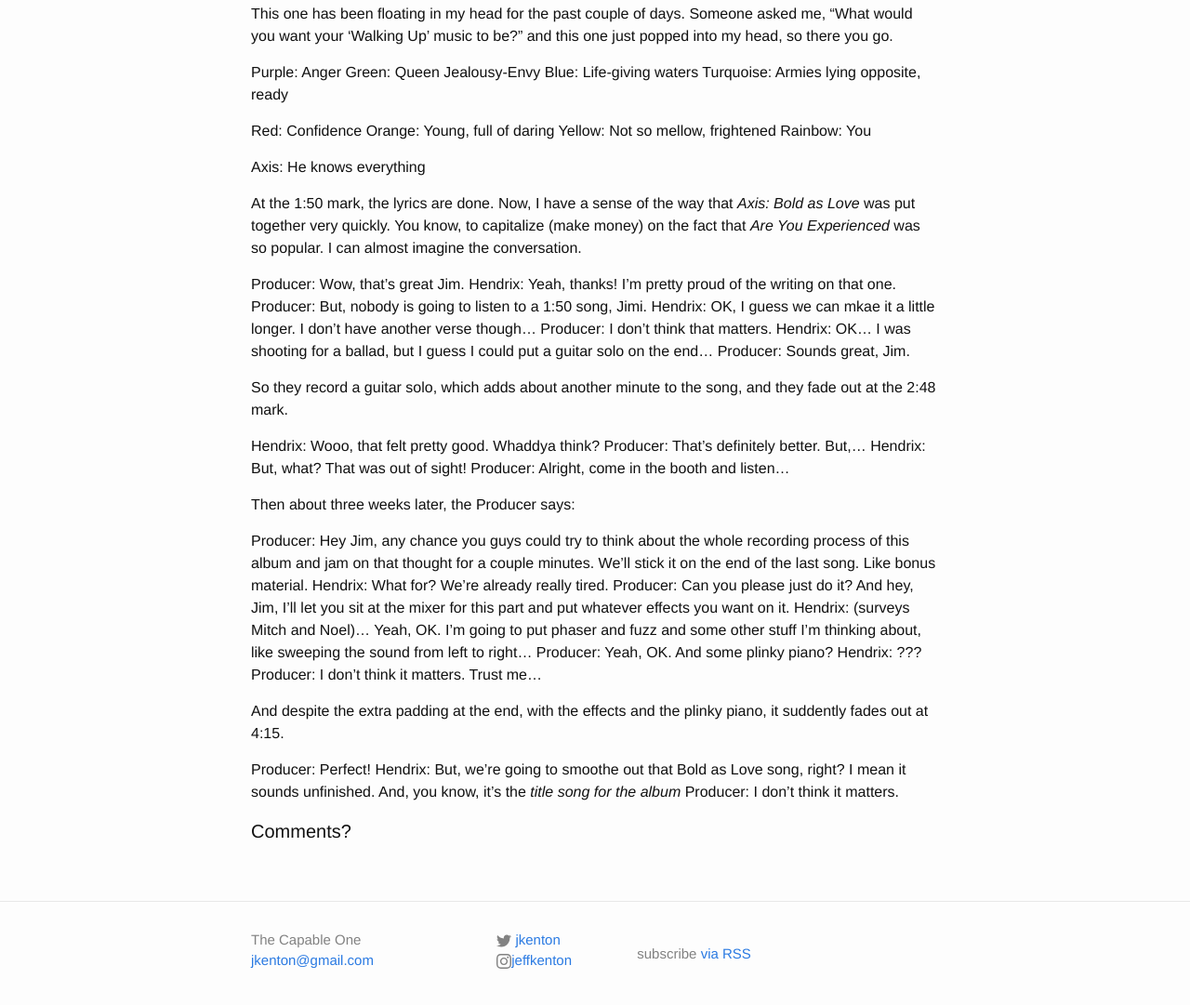
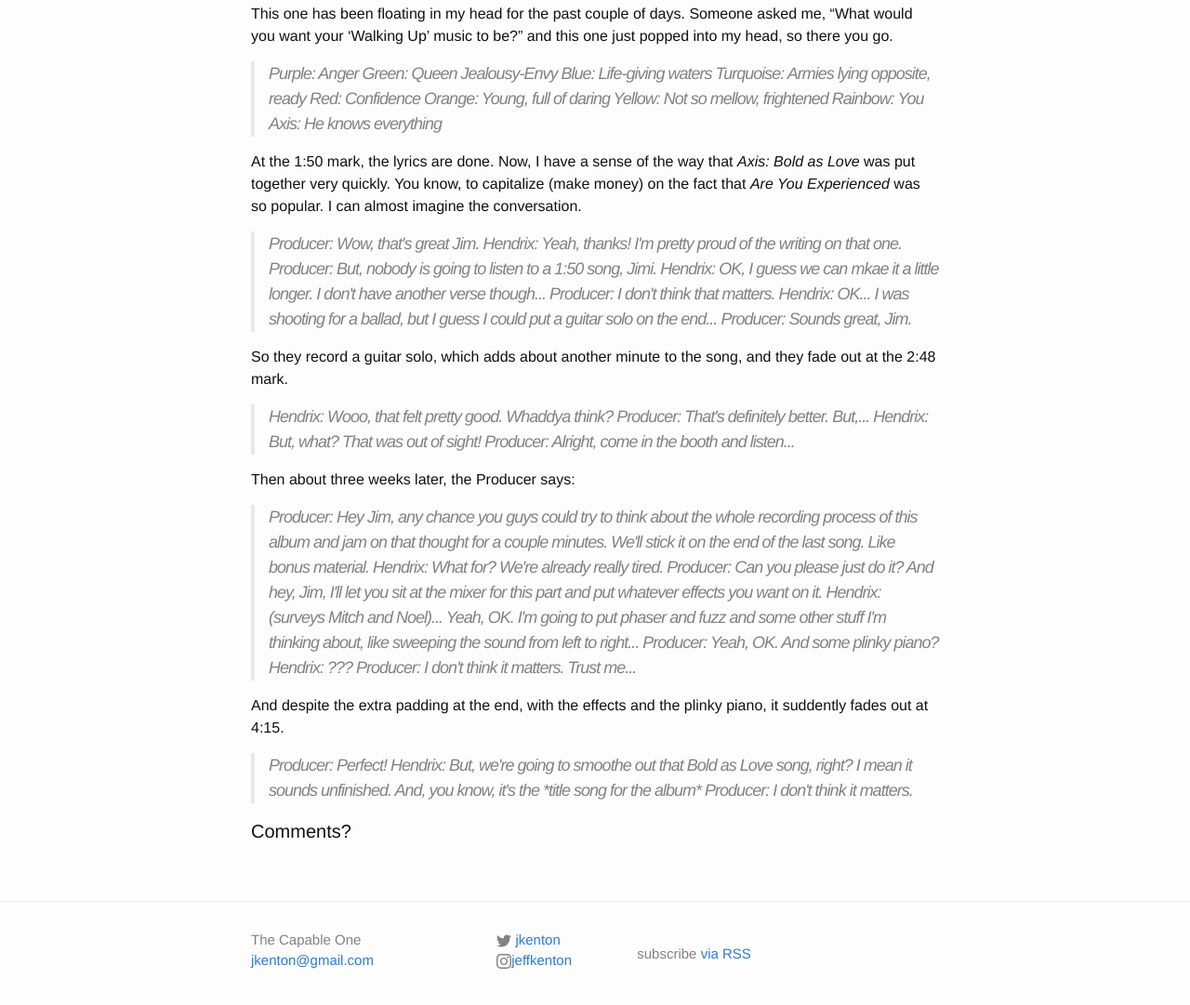
Before and after one commit to jkenton/CapableOne, a Jekyll site: the page built from _posts/2021-06-26-axis-bold-as-love.md, in a window 1280 px wide and 1400 px high, scrolled down 230 px, cut to the strip 295-1376 px from the top of the window. Shown: the whole strip at 93% size. Built offline with Jekyll 4.4.1, drawn with Linux system fonts in a browser that asks for light colours; comment, search, counter and statistics services are not loaded; some of the changed lines change nothing that is shown.

Commit message:
blockquotes

```diff
--- a/_posts/2021-06-26-axis-bold-as-love.md
+++ b/_posts/2021-06-26-axis-bold-as-love.md
@@ -9,47 +9,48 @@
 
 This one has been floating in my head for the past couple of days. Someone asked me, "What would you want your 'Walking Up' music to be?" and this one just popped into my head, so there you go.
 
-Purple: Anger
-Green: Queen Jealousy-Envy
-Blue: Life-giving waters
-Turquoise: Armies lying opposite, ready
-
-Red: Confidence
-Orange: Young, full of daring
-Yellow: Not so mellow, frightened
-Rainbow: You
-
-Axis: He knows everything
+>Purple: Anger
+>Green: Queen Jealousy-Envy
+>Blue: Life-giving waters
+>Turquoise: Armies lying opposite, ready
+>Red: Confidence
+>Orange: Young, full of daring
+>Yellow: Not so mellow, frightened
+>Rainbow: You
+>Axis: He knows everything
 
 At the 1:50 mark, the lyrics are done. Now, I have a sense of the way that *Axis: Bold as Love* was put together very quickly. You know, to capitalize (make money) on the fact that *Are You Experienced* was so popular. I can almost imagine the conversation.
 
+<blockquote>
 Producer: Wow, that's great Jim.
 Hendrix: Yeah, thanks! I'm pretty proud of the writing on that one.
 Producer: But, nobody is going to listen to a 1:50 song, Jimi.
 Hendrix: OK, I guess we can mkae it a little longer. I don't have another verse though...
 Producer: I don't think that matters.
 Hendrix: OK... I was shooting for a ballad, but I guess I could put a guitar solo on the end...
-Producer: Sounds great, Jim.
+Producer: Sounds great, Jim.</blockquote>
 
 So they record a guitar solo, which adds about another minute to the song, and they fade out at the 2:48 mark.
 
+<blockquote>
 Hendrix: Wooo, that felt pretty good. Whaddya think?
 Producer: That's definitely better. But,...
 Hendrix: But, what? That was out of sight!
-Producer: Alright, come in the booth and listen...
+Producer: Alright, come in the booth and listen...</blockquote>
 
 Then about three  weeks later, the Producer says:
 
-Producer: Hey Jim, any chance you guys could try to think about the whole recording process of this album and jam on that thought for a couple minutes. We'll stick it on the end of the last song. Like bonus material.
+<blockquote>Producer: Hey Jim, any chance you guys could try to think about the whole recording process of this album and jam on that thought for a couple minutes. We'll stick it on the end of the last song. Like bonus material.
 Hendrix: What for? We're already really tired.
 Producer: Can you please just do it? And hey, Jim, I'll let you sit at the mixer for this part and put whatever effects you want on it.
 Hendrix: (surveys Mitch and Noel)... Yeah, OK. I'm going to put phaser and fuzz and some other stuff I'm thinking about, like sweeping the sound from left to right...
 Producer: Yeah, OK. And some plinky piano?
 Hendrix: ???
-Producer: I don't think it matters. Trust me...
+Producer: I don't think it matters. Trust me... </blockquote>
 
 And despite the extra padding at the end, with the effects and the plinky piano, it suddently fades out at 4:15.
 
+<blockquote>
 Producer: Perfect!
 Hendrix: But, we're going to smoothe out that Bold as Love song, right? I mean it sounds unfinished. And, you know, it's the *title song for the album*
-Producer: I don't think it matters.
+Producer: I don't think it matters.</blockquote>
```
